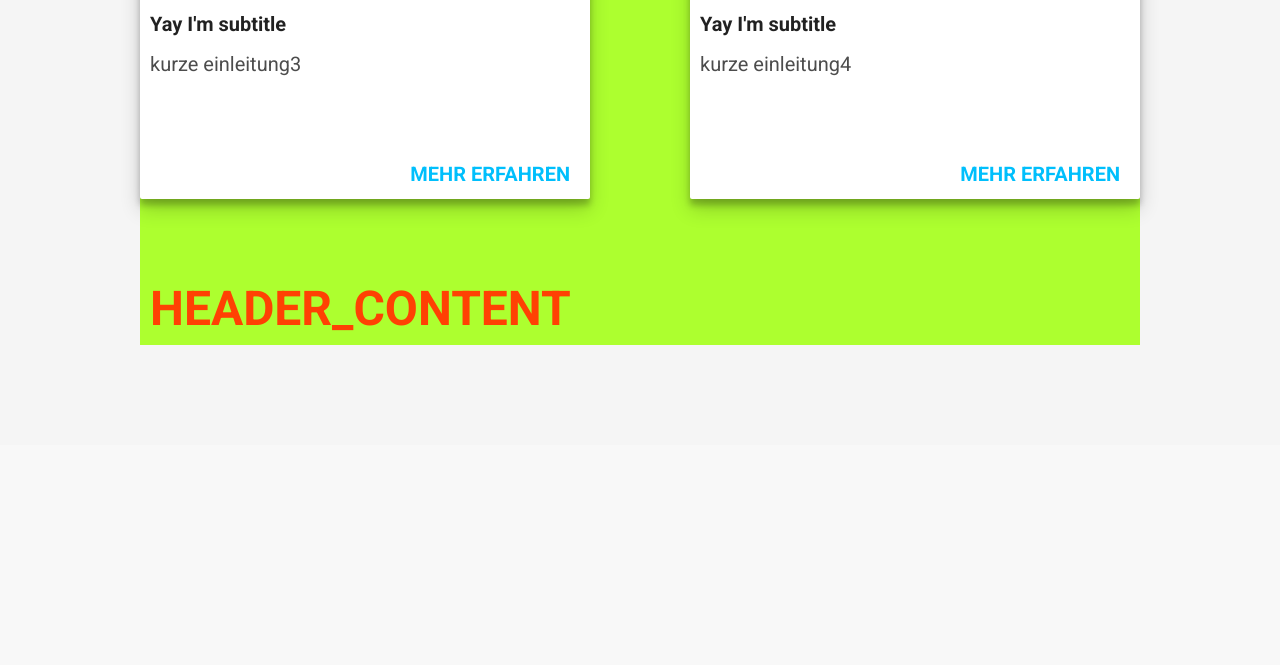
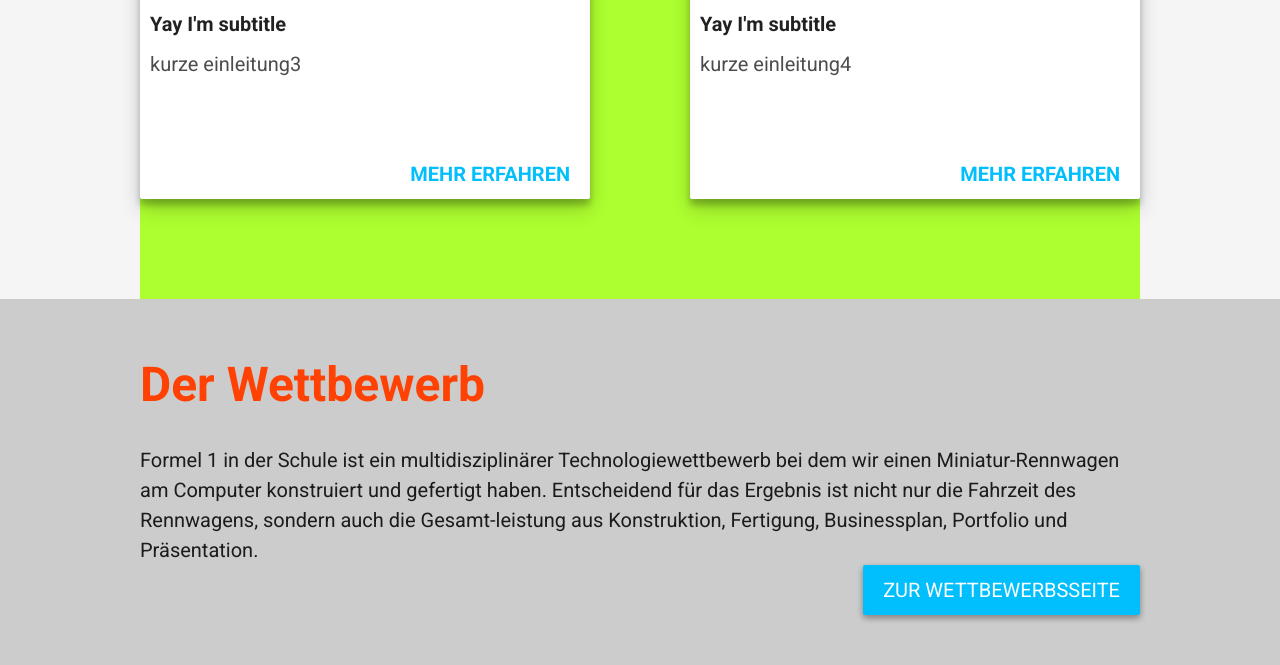
Before and after one commit to christoph-fricke/shpioneers.de, a PHP site: page / in a window 1280 px wide. Shown: the part 1747-2412 px from the top of the page. Before the commit the page ends 2092 px from the top, so only its background shows below. Run offline with PHP 8.4, Linux system fonts and the light colour scheme; some libraries are stand-ins or nearby versions.

Commit message:
Complete package for contest area

```diff
--- a/assets/css/style.css
+++ b/assets/css/style.css
@@ -18,14 +18,20 @@ body {
 
 main {
     max-width: 1000px;
-    margin: 0 auto 100px auto;
+    margin: 0 auto;
     background-color: greenyellow;
 }
 
 h1 {
     font-size: 3rem;
     color: #FF4103;
-    margin: 0.5em 10px;
+    margin: 0.5em 0;
+}
+
+p {
+    font-size: 1.25rem;
+    color: rgba(0, 0, 0, 0.87);
+    margin: 0px;
 }
 
 .row {
@@ -47,6 +53,23 @@ h1 {
 
 .card:nth-child(odd) {
     margin-right: 10%;
+}
+
+.btn-big {
+    display: inline-block;
+    text-decoration: none;
+    text-transform: uppercase;
+    font-size: 1.25rem;
+    padding: 0.5em 1em;
+    color: rgba(255, 255, 255, 1);
+    background-color: #00BFFC;
+    border-radius: 2px;
+    box-shadow: 0 3px 6px rgba(0,0,0,0.16), 0 3px 6px rgba(0,0,0,0.23);
+    transition: box-shadow 200ms cubic-bezier(0.4, 0.0, 0.2, 1);
+}
+
+.btn-big:hover {
+    box-shadow: 0 10px 20px rgba(0,0,0,0.19), 0 6px 6px rgba(0,0,0,0.23);
 }
 
 
@@ -216,12 +239,17 @@ header {
 
 .news {
     overflow: visible;
+    padding-bottom: 100px;
 }
 
 .news-card {
     width: 45%;
     height: 500px;
     margin-bottom: 50px;
+}
+
+.news-card:last-child, .news-card:nth-last-child(2) {
+    margin-bottom: 0px;
 }
 
 .news-upper {
@@ -281,3 +309,26 @@ header {
 /*
  * CONTEST
  */
+
+ .contest {
+     background-color: #CCCCCC;
+     padding: 50px 0;
+ }
+
+ .inner-contest {
+     background-color: #CCCCCC;
+ }
+
+.inner-contest h1 {
+    margin-top: 0px;
+}
+
+.inner-contest .btn-big {
+    float: right;
+}
+
+.inner-contest::after {
+    display: block;
+    content: "";
+    clear: both;
+}
--- a/assets/lang/de-de.php
+++ b/assets/lang/de-de.php
@@ -18,4 +18,6 @@ define('BUTTON_NEWS', 'Mehr erfahren');
 
 //Contest content
 define('HEADER_CONTEST', 'Der Wettbewerb');
+define('TEXT_CONTEST', 'Formel 1 in der Schule ist ein multidisziplinärer Technologiewettbewerb bei dem wir einen Miniatur-Rennwagen am Computer konstruiert und gefertigt haben. Entscheidend für das Ergebnis ist nicht nur die Fahrzeit des Rennwagens, sondern auch die Gesamt-leistung aus Konstruktion, Fertigung, Businessplan, Portfolio und Präsentation.');
+define('BUTTON_CONTEST', 'Zur Wettbewerbsseite');
 ?>
--- a/assets/lang/en-en.php
+++ b/assets/lang/en-en.php
@@ -18,4 +18,6 @@ define('BUTTON_NEWS', 'Learn more');
 
 //Contest content
 define('HEADER_CONTEST', 'Der Wettbewerb');
+define('TEXT_CONTEST', 'Formel 1 in der Schule ist ein multidisziplinärer Technologiewettbewerb bei dem wir einen Miniatur-Rennwagen am Computer konstruiert und gefertigt haben. Entscheidend für das Ergebnis ist nicht nur die Fahrzeit des Rennwagens, sondern auch die Gesamt-leistung aus Konstruktion, Fertigung, Businessplan, Portfolio und Präsentation.');
+define('BUTTON_CONTEST', 'Zur Wettbewerbsseite');
 ?>
--- a/index.php
+++ b/index.php
@@ -28,7 +28,7 @@ include('assets/php/news.php');
           </a>
         </div>
         <div class="left">
-          <a class="navbar-option" href="">
+          <a class="navbar-option" href="#contest">
             <?php echo CONTEST ?>
           </a>
         </div>
@@ -140,11 +140,19 @@ include('assets/php/news.php');
           </div>
         </div>
       </section>
+    </main>
 
-      <section id="contest" class="contest">
-          <h1><?php echo HEADER_CONTENT ?></h1>
-      </section>
-    </main>
+    <section id="contest" class="contest">
+      <main class="inner-contest">
+        <h1><?php echo HEADER_CONTEST ?></h1>
+        <p>
+          <?php echo TEXT_CONTEST ?>
+        </p>
+        <a class="btn-big" href="">
+          <?php echo BUTTON_CONTEST ?>
+        </a>
+      </main>
+    </section>
 
     <script src="https://ajax.googleapis.com/ajax/libs/jquery/3.1.1/jquery.min.js"></script>
     <script src="assets/js/functions.js"></script>
```
